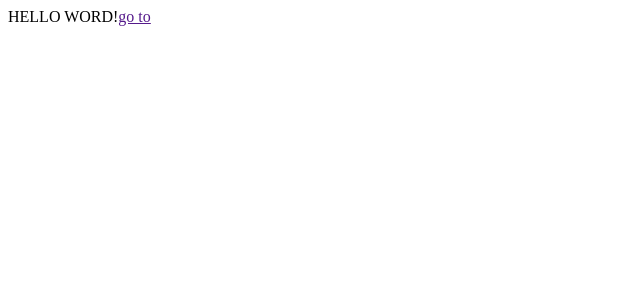
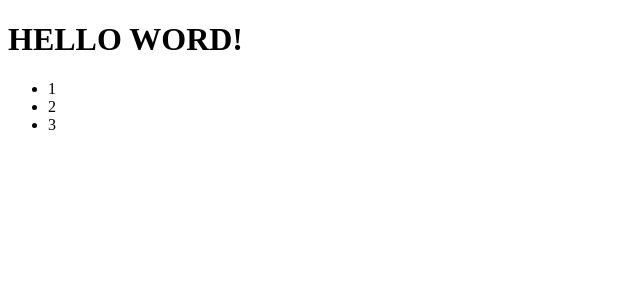
Before and after one commit to WebHeroSchool/oxytodoreact, a React (Create React App) app: page / in a window 1280 px wide. Shown: the top 300 px of the page, without its empty margins (0-640 px from the left). Built offline with nearby package versions, Linux system fonts and the light colour scheme.

Commit message:
changed index.js,App.js!

```diff
--- a/src/App.js
+++ b/src/App.js
@@ -1,8 +1,14 @@
 import React from 'react';
 
-const element = (<div>
-	HELLO WORD!
-	<a href = "">go to </a>
-	</div>)
+const ItemList = () => (<ul>
+	<li>1</li>
+	<li>2</li>
+	<li>3</li>
+</ul>);
 
-export { element };
+const App = () =>(<div>
+	<h1>HELLO WORD!</h1>
+	<ItemList />
+</div>)
+
+export default App;
--- a/src/index.js
+++ b/src/index.js
@@ -1,5 +1,5 @@
 import React from 'react';
 import ReactDOM from 'react-dom';
- import { element} from './App';
+ import App from './App';
 
-ReactDOM.render(element,document.getElementById('root'));
+ReactDOM.render(<App/>,document.getElementById('root'));
```
